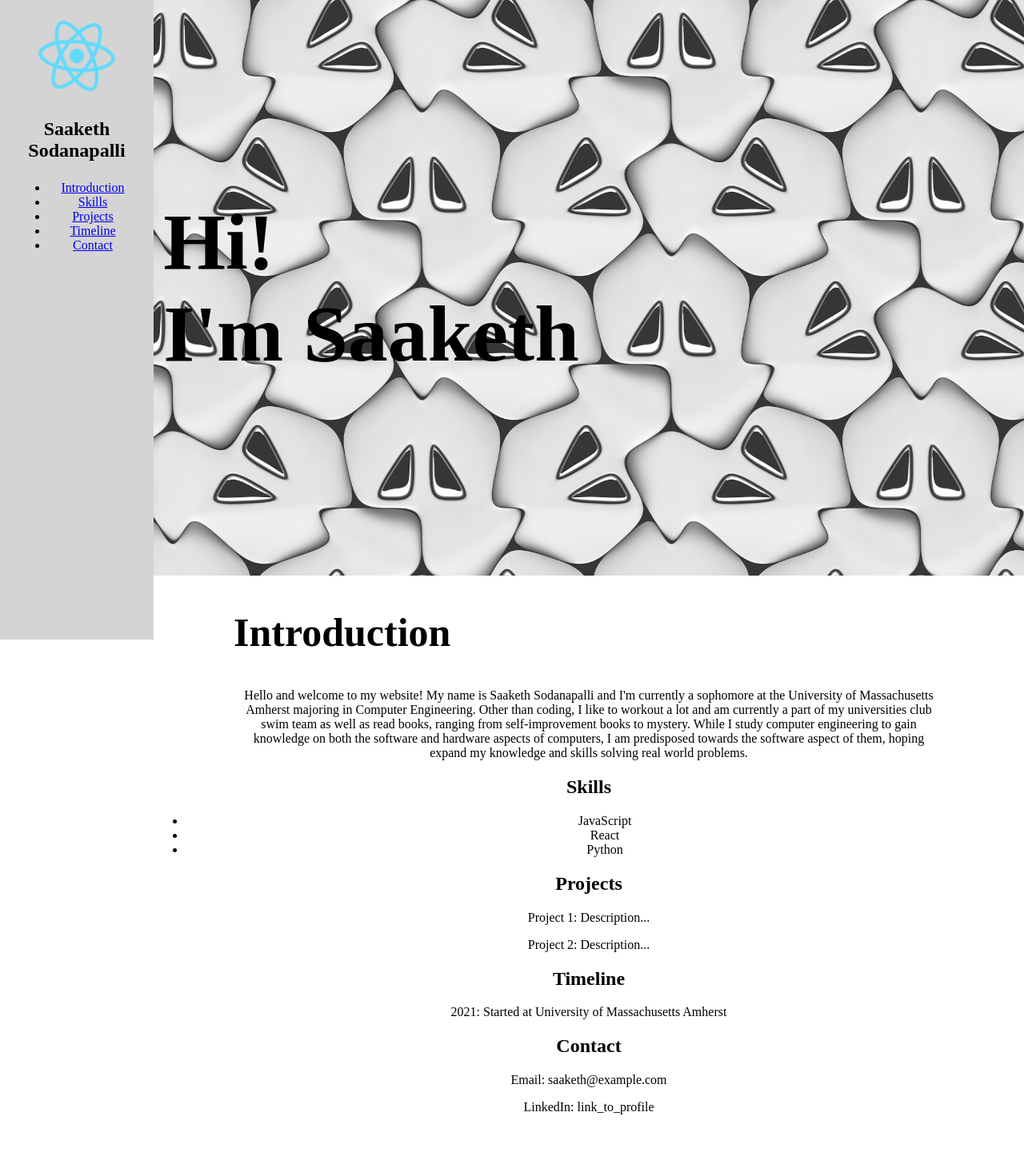
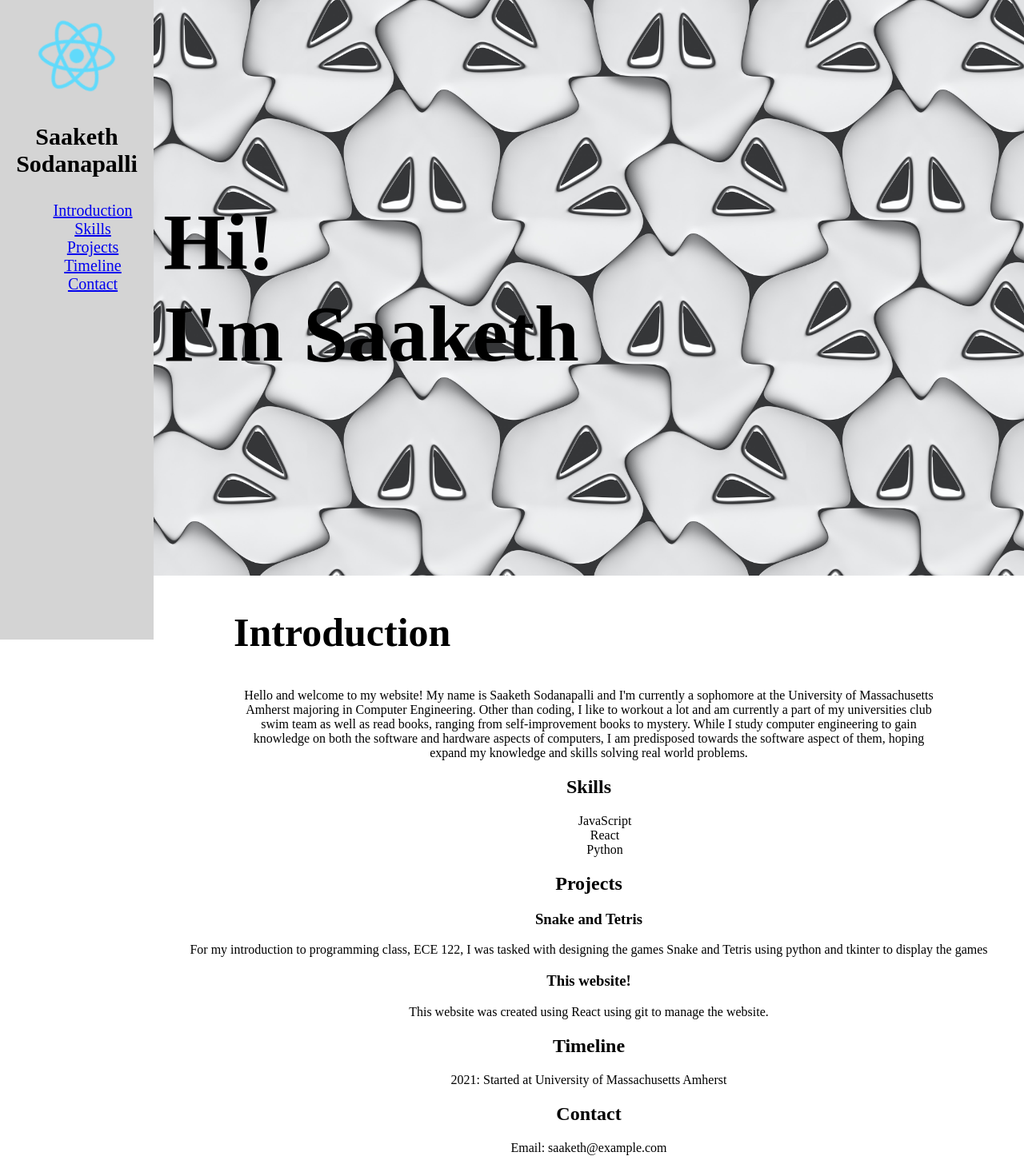
Before and after one commit to Saaketh0/Saaketh0.github.io, a React (Create React App) app in the folder js-react/: page / in a window 1280 px wide. Shown: the top 1461 px of the page at 80% size. Built offline with nearby package versions, Linux system fonts and the light colour scheme.

Commit message:
122_Image

```diff
--- a/js-react/src/App.js
+++ b/js-react/src/App.js
@@ -7,14 +7,14 @@ function App() {
       <aside id="border" className="border js-fullheight" style={{fontSize: '16px', top: 0, left: 0, position: 'fixed', backgroundColor: "#d4d4d4", height: "100vh", width: "15%" }}>
         <div className='centerImage' style={{ padding: "20px" }}>
           <img src= "logo512.png" className = "App-logo" alt="" style={{ height: "100px", filter: 'brightness(100%)' }} />
-          <h1>
+          <h1 style={{fontSize:"30px"}}>
             <p>
               Saaketh Sodanapalli
             </p>
           </h1>
           <div className="navBar">
             <nav>
-              <ul>
+              <ul style={{ listStyleType: 'none' , fontSize:"20px"}}>
                 <li>
                   <a href="#Introduction">Introduction</a>
                 </li>
@@ -45,9 +45,9 @@ function App() {
           </h1>
         </header>
 
-        <section id="Introduction" style={{  padding: "0px 100px 0px 100px" }}>
+        <section id="Introduction" style={{paddingBottom: '20px',  padding: "0px 100px 0px 100px" }}>
           <h1 style={{fontSize:"50px", textAlign:"left"}}> Introduction </h1>
-          <p className="text-content" id='test1'>
+          <p className="text-content">
             Hello and welcome to my website! My name is Saaketh Sodanapalli and I'm currently a sophomore at the University of Massachusetts Amherst majoring in Computer Engineering.
             Other than coding, I like to workout a lot and am currently a part of my universities club swim team as well as read books, ranging from self-improvement books to mystery.
             While I study computer engineering to gain knowledge on both the software and hardware aspects of computers, I am predisposed towards the software aspect of them, hoping
@@ -55,20 +55,25 @@ function App() {
           </p>
         </section>
 
-        <section id="Skills">
+        <section id="Skills" style={{marginBottom: '20px'}}>
           <h1>Skills</h1>
-          <ul>
+          <ul style={{ listStyleType: 'none' }}>
             <li>JavaScript</li>
             <li>React</li>
             <li>Python</li>
-            {/* Add more skills as needed */}
           </ul>
         </section>
 
         <section id="Projects">
           <h1>Projects</h1>
-          <p>Project 1: Description...</p>
-          <p>Project 2: Description...</p>
+            <h3>
+              Snake and Tetris
+            </h3>
+              <p> For my introduction to programming class, ECE 122, I was tasked with designing the games Snake and Tetris using python and tkinter to display the games</p>
+            <h3>
+              This website!
+            </h3>
+              <p>This website was created using React using git to manage the website.</p>
           {/* Add more projects as needed */}
         </section>
 
```
Also changed, not shown: js-react/public/Snake_game.png (added), js-react/public/Tetris_game.png (added).
